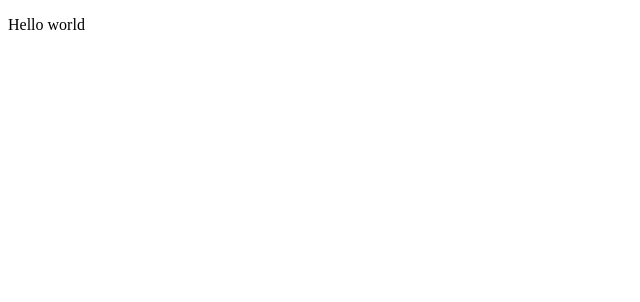
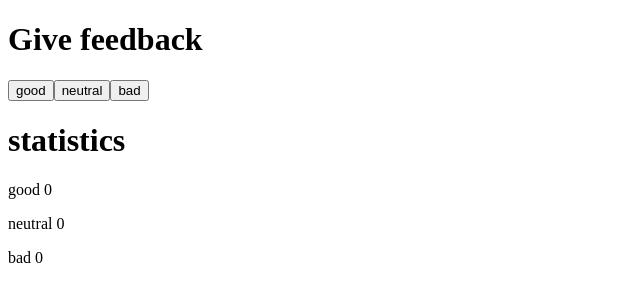
Before and after one commit to Olli-M-Multanen/FullstackOpen_2023, a React (Create React App) app in the folder part1/unicafe/: page / in a window 1280 px wide. Shown: the top 302 px of the page, without its empty margins (0-640 px from the left). Built offline with nearby package versions, Linux system fonts and the light colour scheme.

Commit message:
1.6 unicafe done, proper components, use of fragments

```diff
--- a/part1/unicafe/src/App.js
+++ b/part1/unicafe/src/App.js
@@ -1,14 +1,56 @@
 import { useState } from "react";
+
+const Header = () => {
+  return (
+    <div>
+      <h1>Give feedback</h1>
+    </div>
+  )
+}
+
+const Button = ({ handleClick, text }) => (
+  <button onClick={handleClick}>
+    {text}
+  </button>
+)
+
+const Statistics = ({ good, neutral, bad}) => {
+  return (
+    <div>
+      <h1>statistics</h1>
+      <p>good {good}</p>
+      <p>neutral {neutral}</p>
+      <p>bad {bad}</p>
+    </div>
+  )
+}
 
 const App = () => {
   const [good, setGood] = useState(0)
   const [neutral, setNeutral] = useState(0)
   const [bad, setBad] = useState(0)
 
+  const handleGood = () => {
+    console.log("Good")
+    setGood(good + 1)
+  }
+  const handleNeutral = () => {
+    console.log("Neutral")
+    setNeutral(neutral + 1)
+  }
+  const handleBad = () => {
+    console.log("Bad")
+    setBad(bad + 1)
+  }
+
   return (
-    <div>
-    <p>Hello world</p>
-  </div>
+    <>
+    <Header />
+    <Button handleClick={handleGood} text="good" />
+    <Button handleClick={handleNeutral} text="neutral" />
+    <Button handleClick={handleBad} text="bad" />
+    <Statistics good={good} neutral={neutral} bad={bad} />
+    </>
   )
 }
 
```
